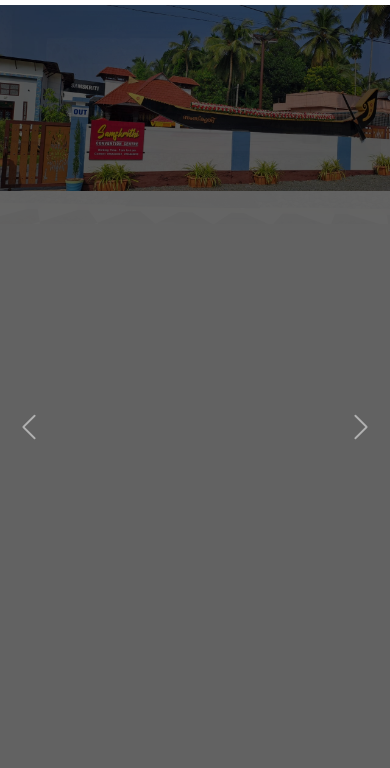
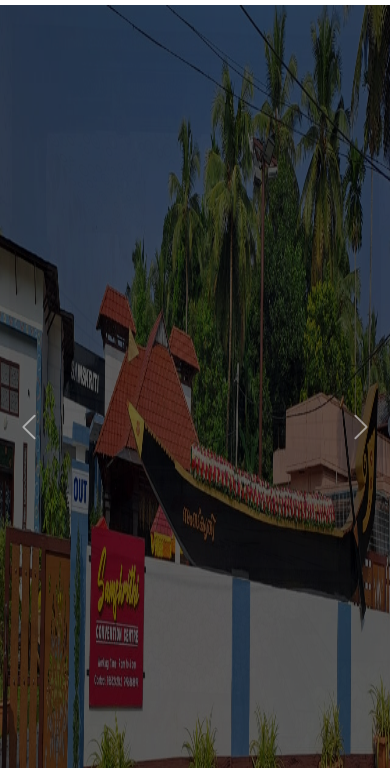
Before and after one commit to KPrasadA/SamskritiPazhayannur, a plain HTML site: page index.html in a window 390 px wide. Shown: the part 76-844 px from the top of the page. Drawn offline with nearby package versions, Linux system fonts and the light colour scheme; files whose address does not match are found by name; a web font is replaced by a local one.

Commit message:
V1.0 header content is aligned

```diff
--- a/css/style.css
+++ b/css/style.css
@@ -106,7 +106,9 @@ a:hover{
 	color:white;
 }
 
-
+img{
+	height: 100%;
+}
 
 
 
@@ -162,7 +164,7 @@ a:hover{
 @media(max-width :768px)
 {
 	.carousel-item{
-		min-height: 30vh;
+		min-height: 60vh;
 		font-size: calc(1.525rem + 3.3vw);
 	}
 	.slider-btn
```
